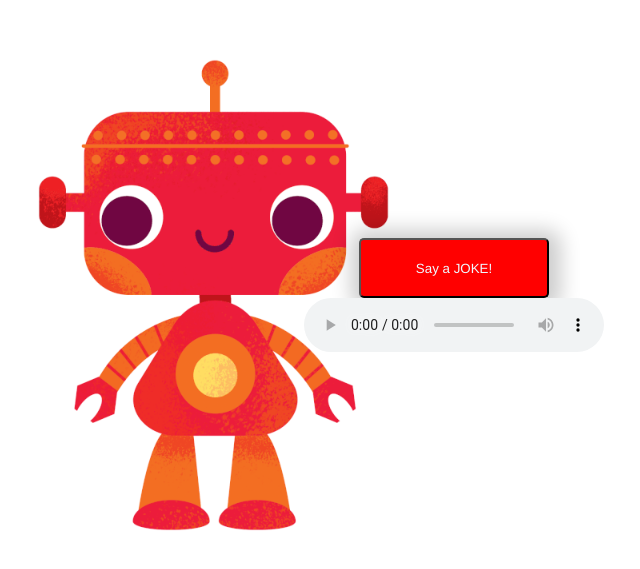
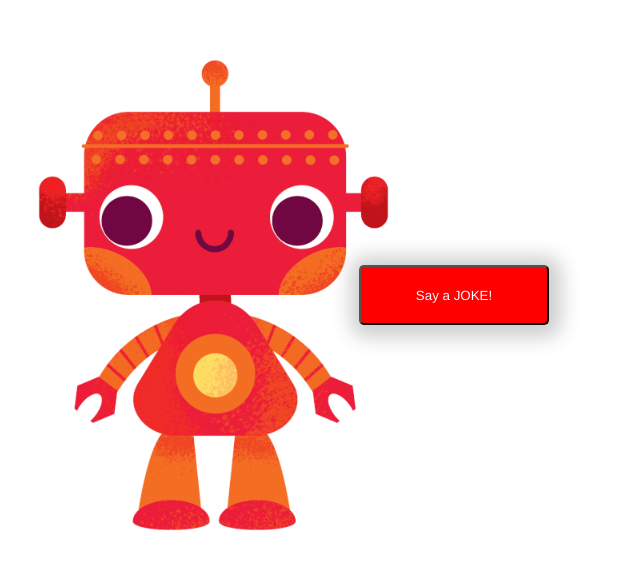
Before and after one commit to varshney-yash/jokeTeller, a plain HTML site: page index.html in a window 1280 px wide. Shown: the part 105-674 px from the top of the page, without its empty margins (186-826 px from the left). Drawn offline with Linux system fonts and the light colour scheme.

Commit message:
Update index.html

```diff
--- a/index.html
+++ b/index.html
@@ -10,7 +10,7 @@
 <body>
     <div class="container">
         <button id="button">Say a JOKE!</button>
-        <audio id="audio" controls></audio>
+        <audio id="audio" controls hidden></audio>
     </div>
     <!-- <img src="happy.gif" class="img"> -->
     <script src="script.js"></script>
```
